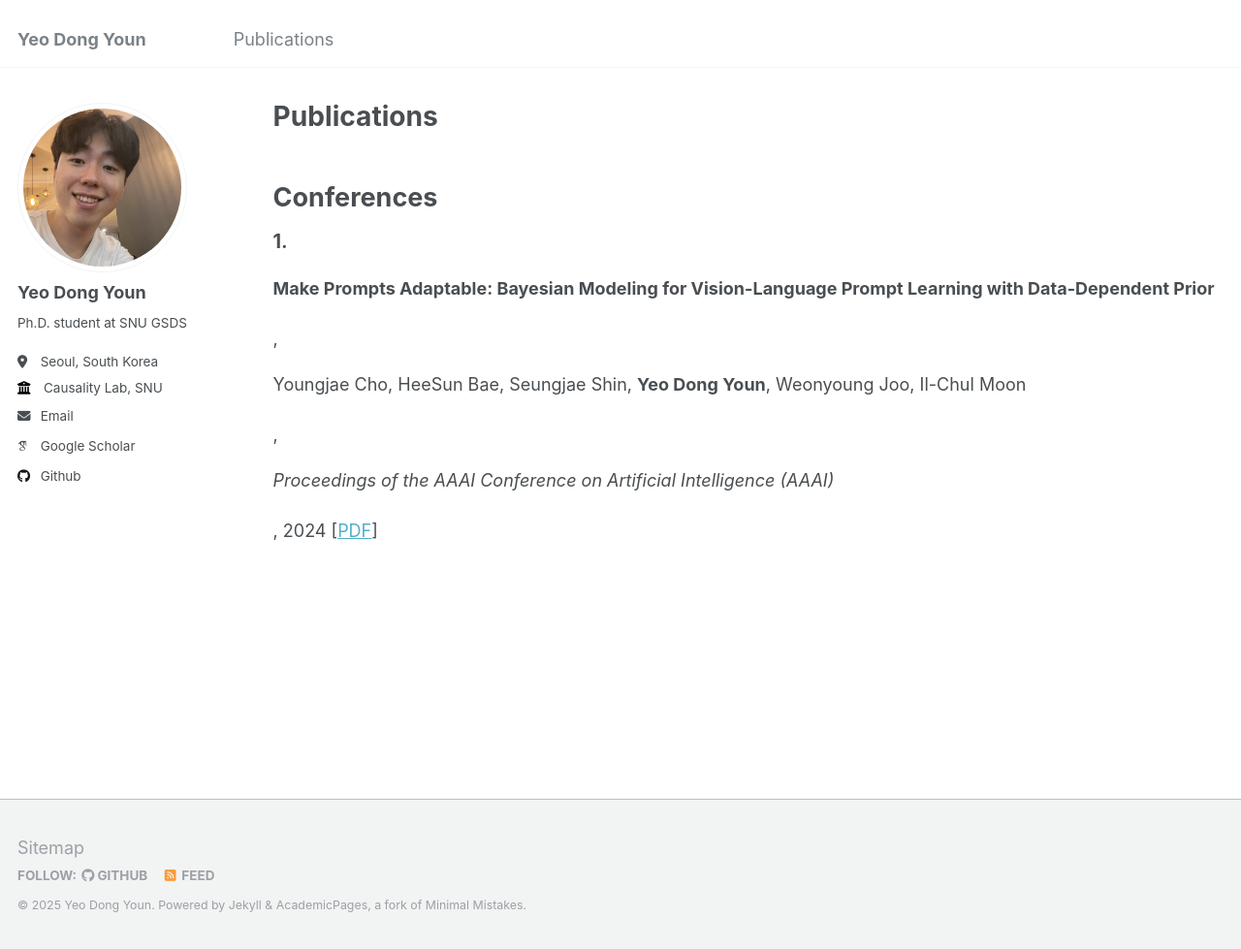
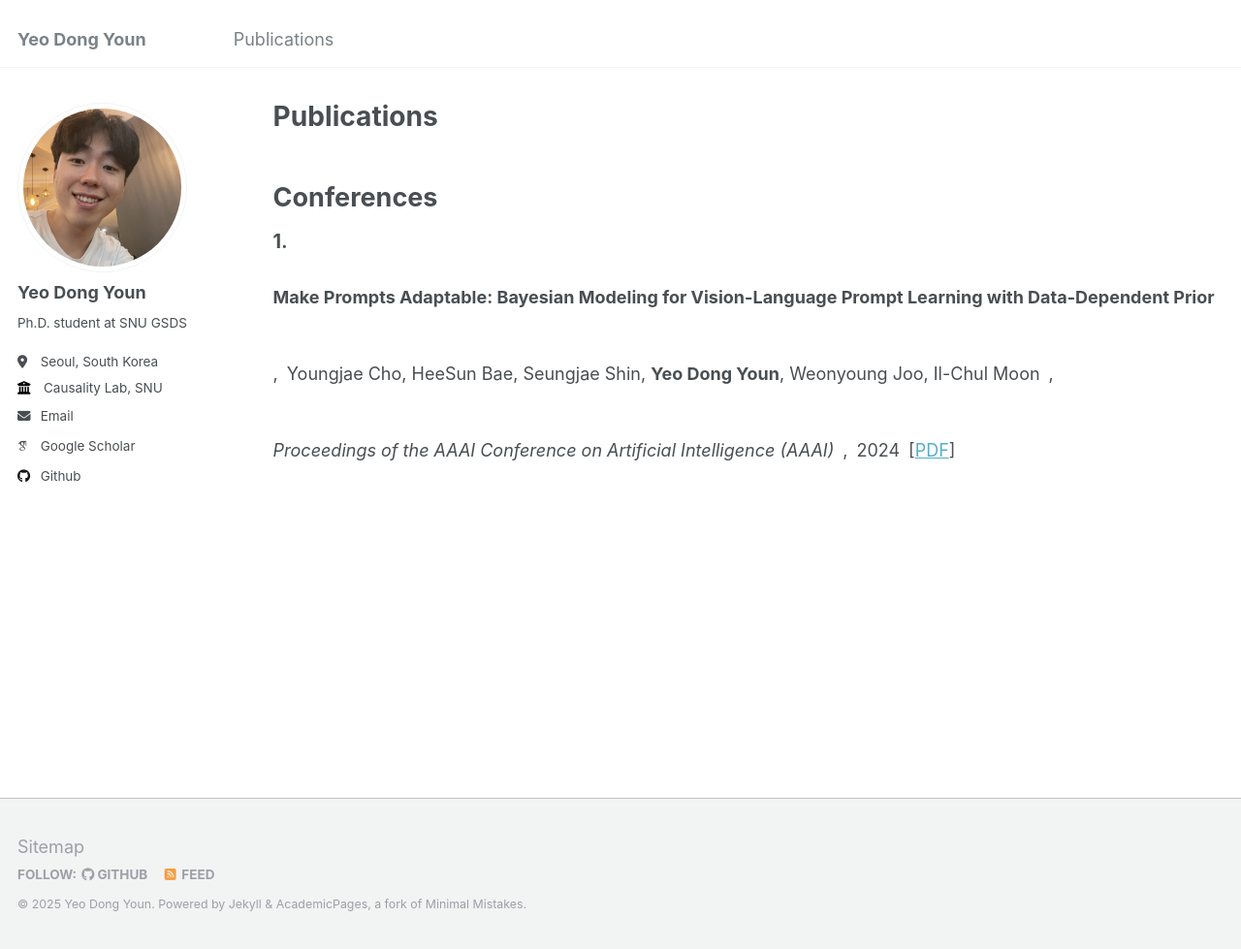
Before and after one commit to YeodongYoun1995/YeoDongYoun1995.github.io, a Jekyll site: the page built from _pages/publications.html, in a window 1280 px wide and 979 px high. Shown: the whole window at 97% size. Built offline with Jekyll 4.4.1, drawn with Linux system fonts in a browser that asks for light colours; some web fonts are replaced.

Commit message:
Update _page.scss

```diff
--- a/_sass/_page.scss
+++ b/_sass/_page.scss
@@ -399,3 +399,30 @@
   font-size: $type-size-6;
   text-transform: uppercase;
 }
+
+/*
+   publication-entry
+   ========================================================================== */
+
+.publication-entry {
+  /* Make the content display inline and wrap naturally */
+  display: flex;
+  flex-wrap: wrap;
+  align-items: baseline;
+  gap: 0.5em; /* Adds spacing between elements */
+  line-height: 1.4; /* Adjust line height for readability */
+  margin-bottom: 0.5em; /* Space between entries */
+  font-size: 1em; /* Adjust size if needed */
+}
+
+.publication-entry a {
+  text-decoration: underline; /* Style links specifically */
+}
+
+.publication-entry strong {
+  font-weight: bold; /* Keep titles bold */
+}
+
+.publication-entry em {
+  font-style: italic; /* Keep venue italicized */
+}
```
